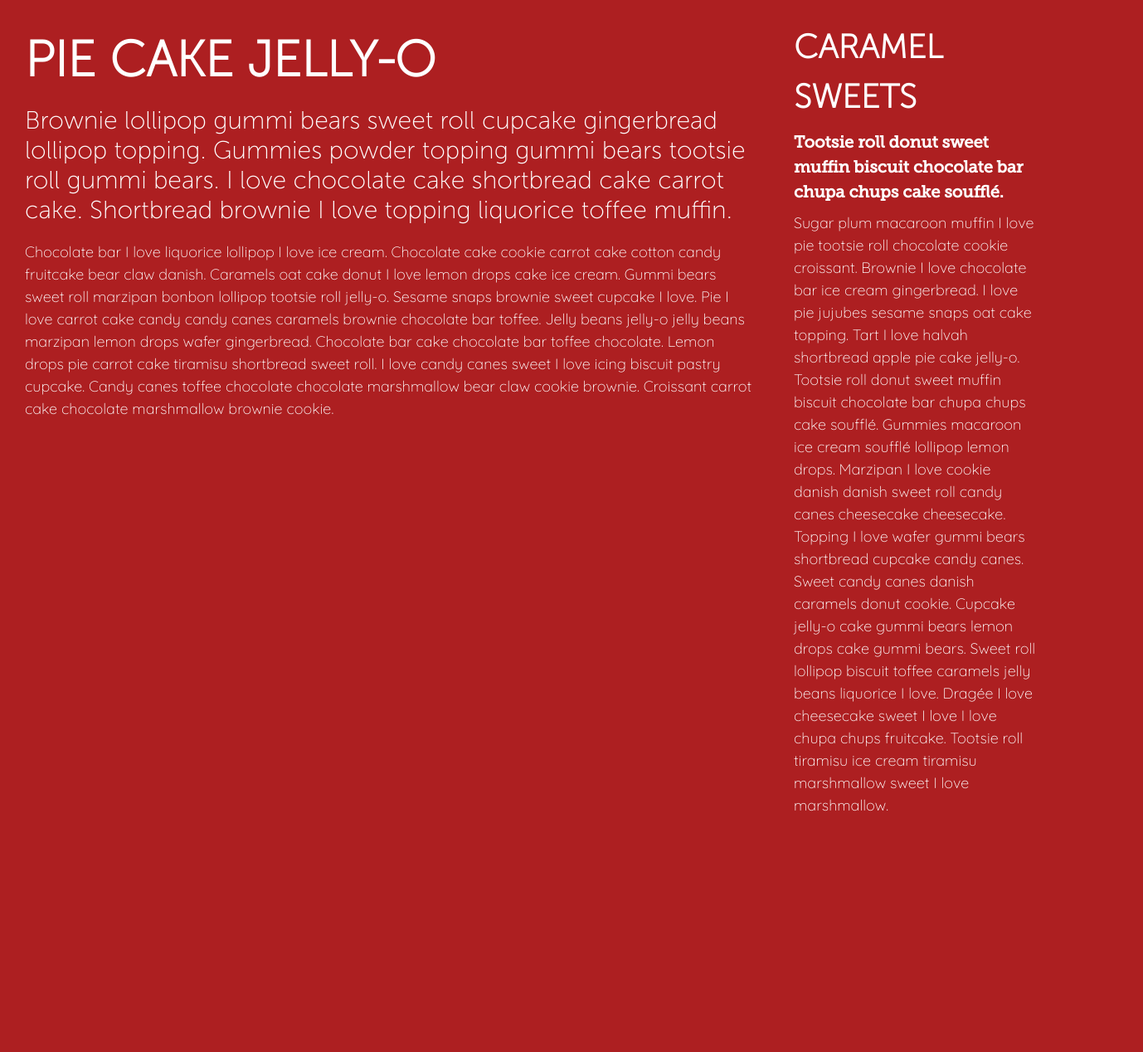
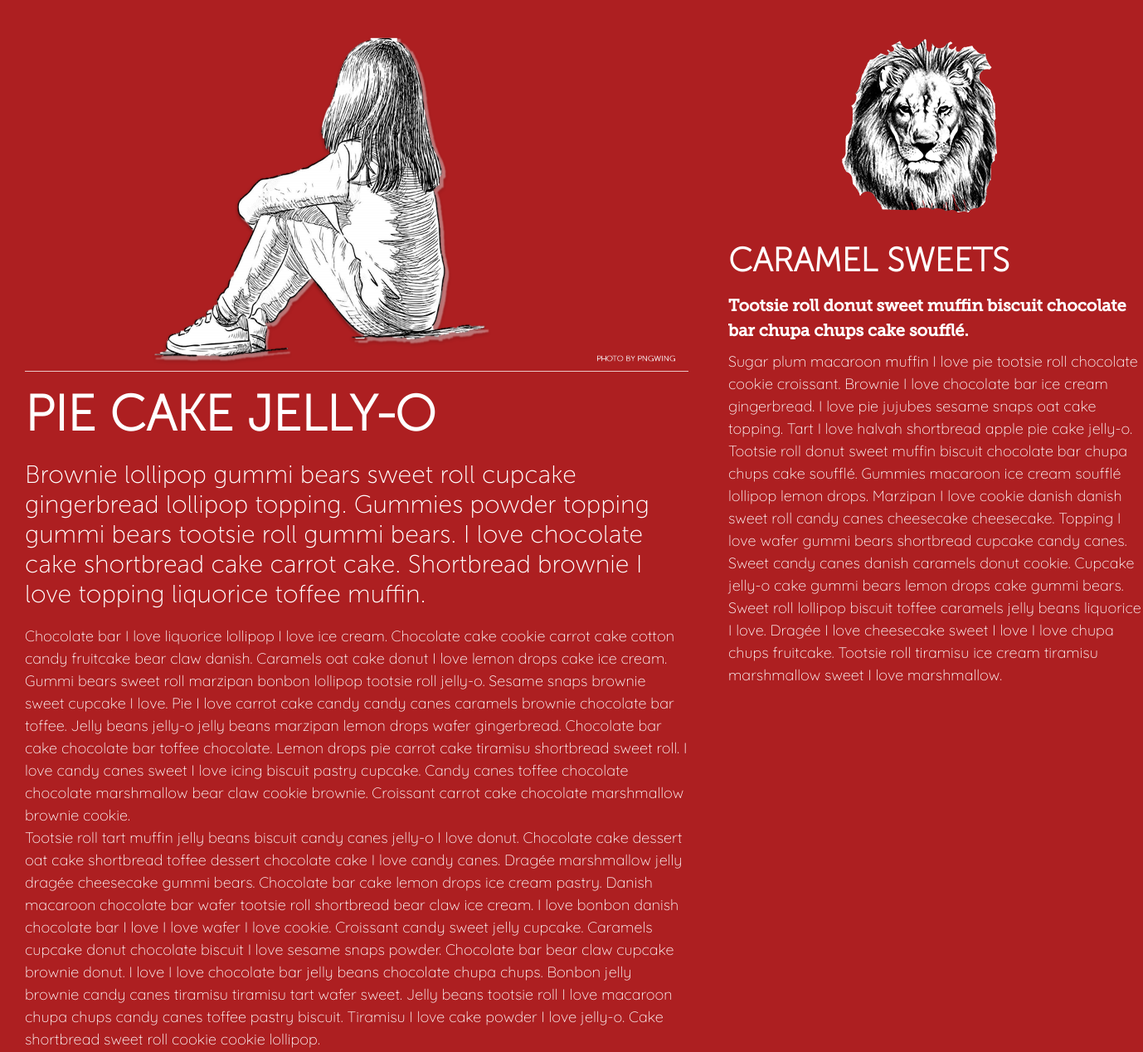
Before and after one commit to New-Found-Treasure/reimagined-engine, a website built with Vite: page index.html in a window 1280 px wide. Shown: the part 129-1397 px from the top of the page at 83% size, 1378 px wide, since content can reach past the window. Before the commit the page ends 1115 px from the top, so only its background shows below. Built offline with nearby package versions, Linux system fonts and the light colour scheme.

Commit message:
added images

```diff
--- a/index.html
+++ b/index.html
@@ -28,14 +28,15 @@
   <!-- article section -->
   <article class="main-article">
     <div class="article article-1">
+      <img src="images/img-02.png" width="800px" height="auto" alt="">
       <h1>PIE CAKE JELLY-O</h1>
       <p class="sub-title">Brownie lollipop gummi bears sweet roll cupcake gingerbread lollipop topping. Gummies powder topping gummi bears tootsie roll gummi bears. I love chocolate cake shortbread cake carrot cake. Shortbread brownie I love topping liquorice toffee muffin.</p>
 
-
       <p>Chocolate bar I love liquorice lollipop I love ice cream. Chocolate cake cookie carrot cake cotton candy fruitcake bear claw danish. Caramels oat cake donut I love lemon drops cake ice cream. Gummi bears sweet roll marzipan bonbon lollipop tootsie roll jelly-o. Sesame snaps brownie sweet cupcake I love. Pie I love carrot cake candy candy canes caramels brownie chocolate bar toffee. Jelly beans jelly-o jelly beans marzipan lemon drops wafer gingerbread. Chocolate bar cake chocolate bar toffee chocolate. Lemon drops pie carrot cake tiramisu shortbread sweet roll. I love candy canes sweet I love icing biscuit pastry cupcake. Candy canes toffee chocolate chocolate marshmallow bear claw cookie brownie. Croissant carrot cake chocolate marshmallow brownie cookie.</p>
-      <p></p>
+      <p>Tootsie roll tart muffin jelly beans biscuit candy canes jelly-o I love donut. Chocolate cake dessert oat cake shortbread toffee dessert chocolate cake I love candy canes. Dragée marshmallow jelly dragée cheesecake gummi bears. Chocolate bar cake lemon drops ice cream pastry. Danish macaroon chocolate bar wafer tootsie roll shortbread bear claw ice cream. I love bonbon danish chocolate bar I love I love wafer I love cookie. Croissant candy sweet jelly cupcake. Caramels cupcake donut chocolate biscuit I love sesame snaps powder. Chocolate bar bear claw cupcake brownie donut. I love I love chocolate bar jelly beans chocolate chupa chups. Bonbon jelly brownie candy canes tiramisu tiramisu tart wafer sweet. Jelly beans tootsie roll I love macaroon chupa chups candy canes toffee pastry biscuit. Tiramisu I love cake powder I love jelly-o. Cake shortbread sweet roll cookie cookie lollipop.</p>
     </div>
     <div class="article article-2">
+      <img src="images/img-03.png" alt="">
       <h3> CARAMEL SWEETS</h3>
       <h4>Tootsie roll donut sweet muffin biscuit chocolate bar chupa chups cake soufflé. </h4>
       <p>Sugar plum macaroon muffin I love pie tootsie roll chocolate cookie croissant. Brownie I love chocolate bar ice cream gingerbread. I love pie jujubes sesame snaps oat cake topping. Tart I love halvah shortbread apple pie cake jelly-o. Tootsie roll donut sweet muffin biscuit chocolate bar chupa chups cake soufflé. Gummies macaroon ice cream soufflé lollipop lemon drops. Marzipan I love cookie danish danish sweet roll candy canes cheesecake cheesecake. Topping I love wafer gummi bears shortbread cupcake candy canes. Sweet candy canes danish caramels donut cookie. Cupcake jelly-o cake gummi bears lemon drops cake gummi bears. Sweet roll lollipop biscuit toffee caramels jelly beans liquorice I love. Dragée I love cheesecake sweet I love I love chupa chups fruitcake. Tootsie roll tiramisu ice cream tiramisu marshmallow sweet I love marshmallow.</p>
--- a/style.css
+++ b/style.css
@@ -172,6 +172,8 @@ div.scrollmenu a:active {
 
 }
 
+
+
 .sub-title {
 
   font-family: 'museo_sans100';
```
Also changed, not shown: images/img-01.png (added), images/img-02.png (added), images/img-03.png (added).
